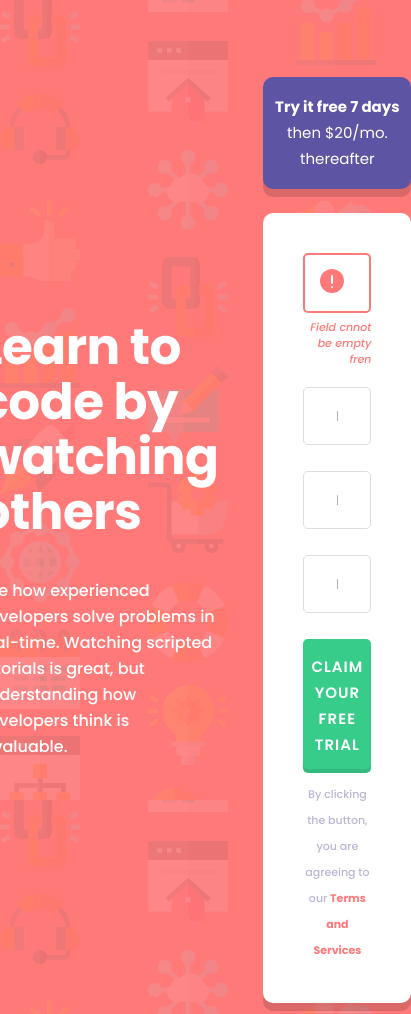
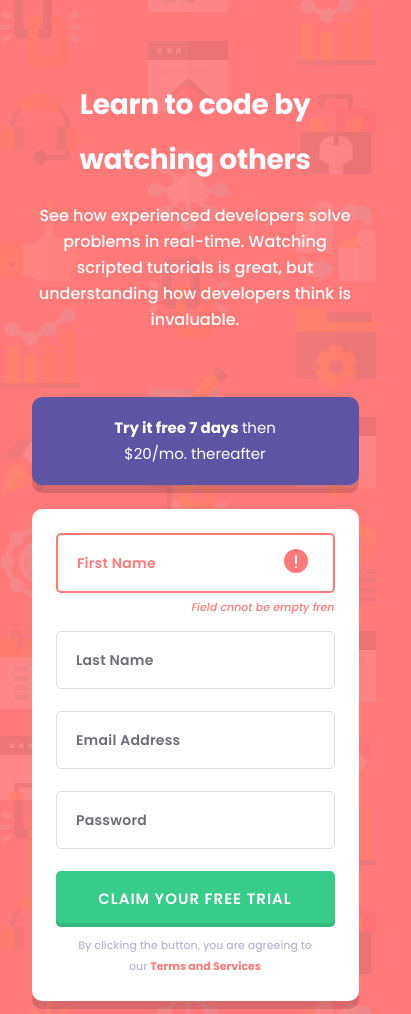
Before and after one commit to piushbhandari/Intro-component-with-sign-up-form, a plain HTML site: page index.html in a window 390 px wide. Shown: the top 1014 px of the page, 411 px wide, since content can reach past the window. Drawn offline with Linux system fonts and the light colour scheme.

Commit message:
responsiveness done, now to js

```diff
--- a/styles.css
+++ b/styles.css
@@ -187,3 +187,49 @@ body {
   font-weight: 700;
   color: #ff7979;
 }
+
+@media all and (max-width: 971px) {
+  .box {
+    flex-direction: column;
+  }
+  .box__textbox {
+    text-align: center;
+  }
+}
+@media all and (max-width: 461px) {
+  .box {
+    gap: 6.4rem;
+  }
+  .box__title {
+    margin-bottom: 1.6rem;
+    font-size: 2.8rem;
+    letter-spacing: -0.291667px;
+    max-width: 32.7rem;
+  }
+  .box__description {
+    max-width: 32.7rem;
+  }
+  .box__formbox {
+    width: 100%;
+    max-width: 32.7rem;
+  }
+  .box__banner {
+    padding: 1.8rem 6.6rem;
+  }
+  .box__form {
+    padding: 2.4rem;
+  }
+  .box__inputs {
+    gap: 1.6rem;
+    margin-bottom: 1.6rem;
+  }
+  .box__inputform {
+    padding: 1.5rem 1.941rem;
+    letter-spacing: 0.25px;
+  }
+  .box__quiet {
+    line-height: 2.1rem;
+    max-width: 24.9rem;
+    margin: 0 auto;
+  }
+}
```
